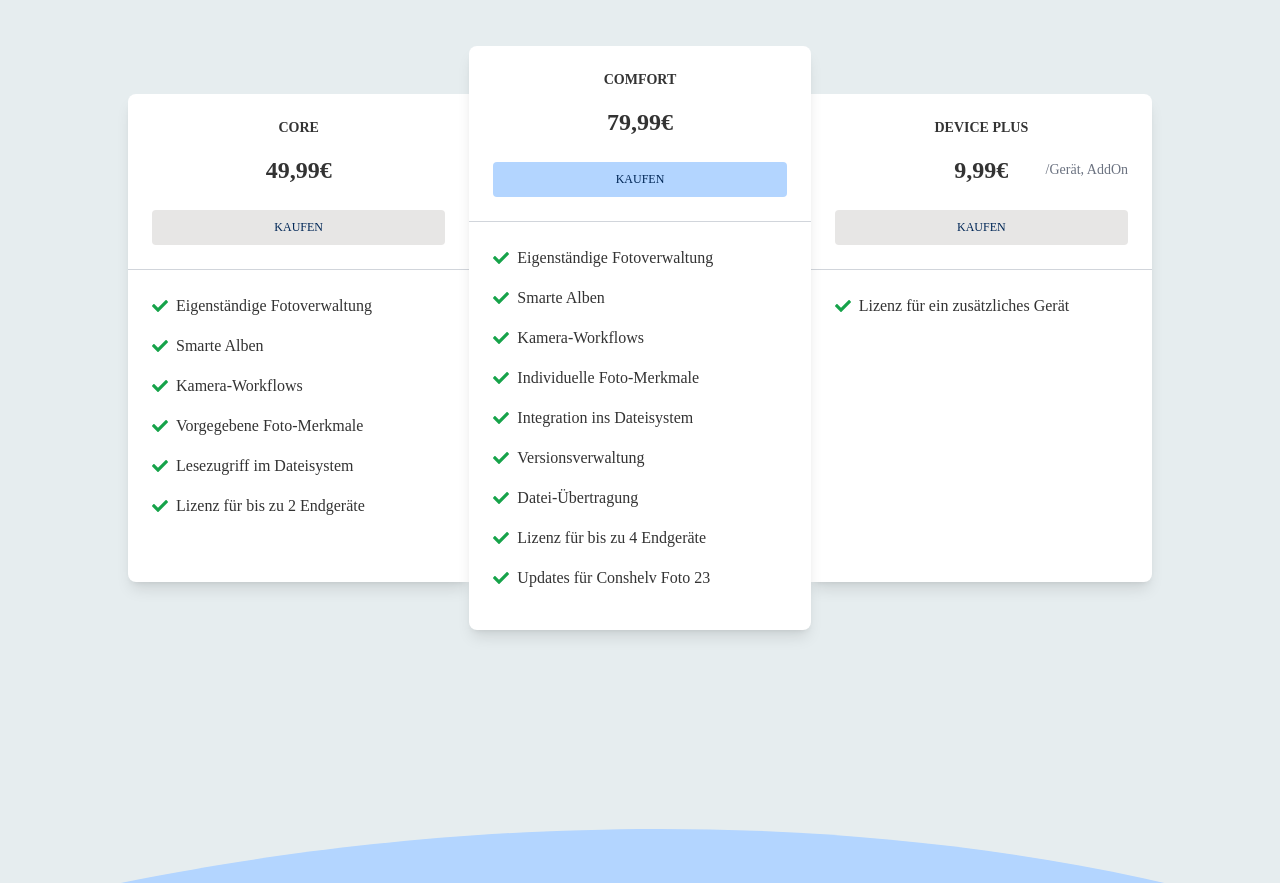
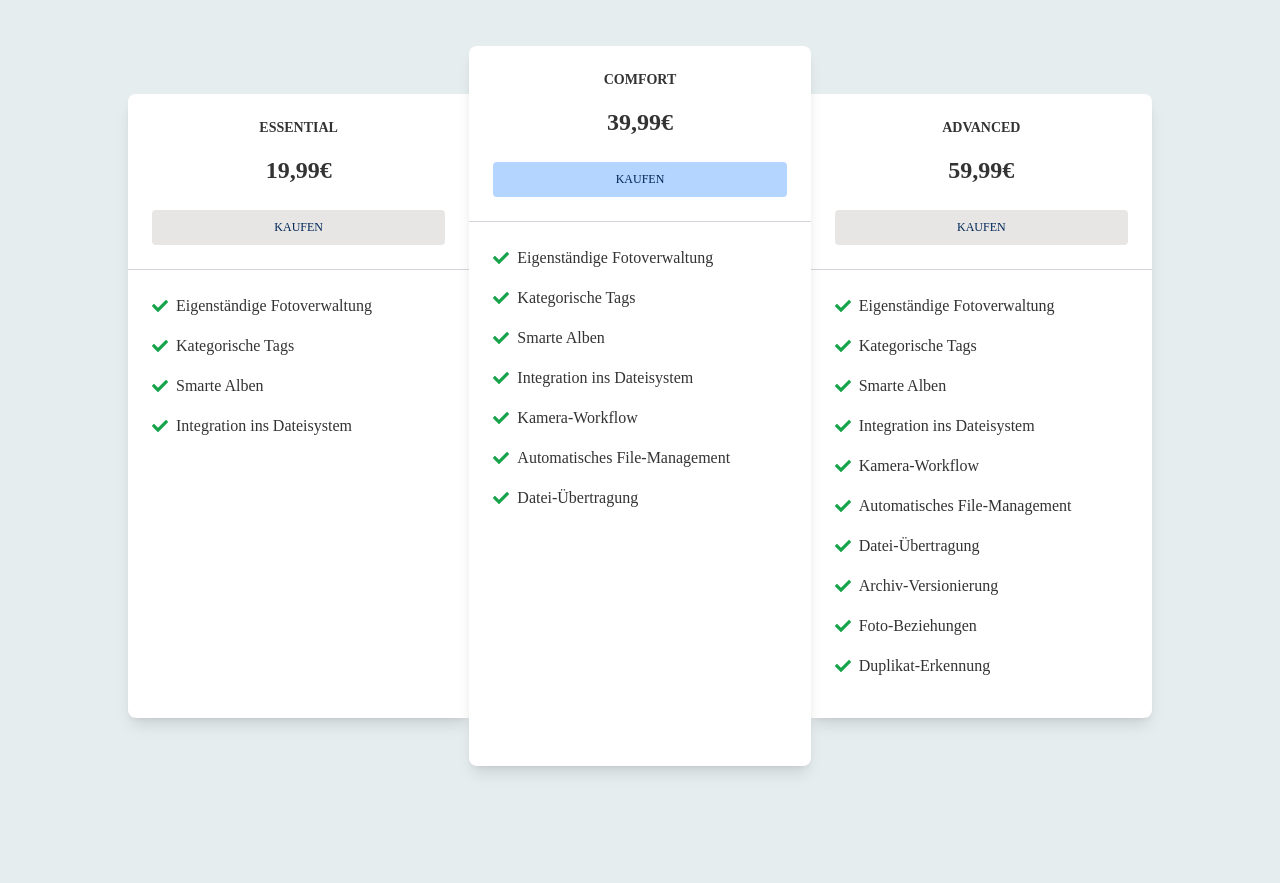
Before and after one commit to julianjandeleit/conshelv-landing-page, an Astro site: page / in a window 1280 px wide. Shown: the part 2840-3723 px from the top of the page. Built offline with nearby package versions, Linux system fonts and the light colour scheme; Astro itself is replaced by a stand-in of ours; a web font is replaced by a local one.

Commit message:
update pricing

```diff
--- a/src/components/FeatureSection.astro
+++ b/src/components/FeatureSection.astro
@@ -33,7 +33,7 @@ const { sections = site.sections as Section[], cta = site.cta as Cta} = Astro.pr
   <div class="flex flex-row flex-wrap content-center justify-center xl:px-48 lg:mb-12 lg:mt-24">
     {
       sections.map(({ title, img, paragraphs }) => (
-        <div class="flex justify-center p-8 my-0 max-md:p-2 lg:basis-1/2 grow">
+        <div class="flex justify-center p-8 my-0 max-md:p-2 max-md:mt-8 lg:basis-1/2 grow">
           <div class="flex flex-col rounded-lg bg-base-100 shadow-lg">
 
             <div class="flex flex-row justify-between items-center rounded-lg bg-base-100 mb-4">
--- a/src/components/Pricing.astro
+++ b/src/components/Pricing.astro
@@ -14,12 +14,14 @@ interface Props {
   cta?: string,
 }
 
-const features_basic = ["Eigenständige Fotoverwaltung", "Smarte Alben", "Kamera-Workflows", ]
-const features_comfort = features_basic.concat(["Individuelle Foto-Merkmale","Integration ins Dateisystem", "Versionsverwaltung", "Datei-Übertragung", "Lizenz für bis zu 4 Endgeräte", "Updates für Conshelv Foto 23"])
+const features_essential = [
+"Eigenständige Fotoverwaltung","Kategorische Tags","Smarte Alben","Integration ins Dateisystem" ]
+const features_comfort = features_essential.concat(["Kamera-Workflow", "Automatisches File-Management","Datei-Übertragung"])
+const features_advanced = features_comfort.concat(["Archiv-Versionierung","Foto-Beziehungen","Duplikat-Erkennung"])
 const defaultOptions = [
-  {name:"Core",price:"49,99€",features: features_basic.concat([ "Vorgegebene Foto-Merkmale", "Lesezugriff im Dateisystem","Lizenz für bis zu 2 Endgeräte"])},
-  {name: "Comfort",price:"79,99€",features: features_comfort},
-  {name:"Device Plus",price:"9,99€",mod: "/Gerät, AddOn",features: ["Lizenz für ein zusätzliches Gerät"]},
+  {name:"Essential",price:"19,99€",features: features_essential},
+  {name: "Comfort",price:"39,99€",features: features_comfort},
+  {name:"Advanced",price:"59,99€",features: features_advanced},
 ]
 const {options = defaultOptions as PricingOption[], cta = "Kaufen"} = Astro.props;
 ---
```
